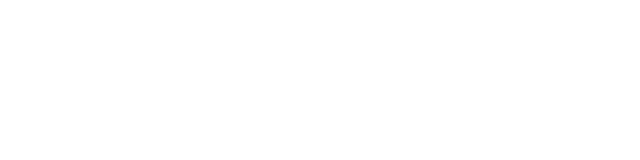
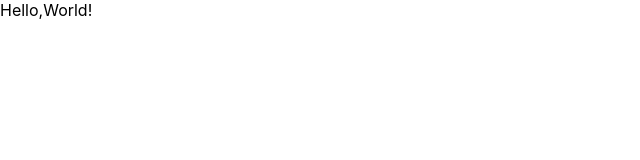
Before and after one commit to yohira0616/nuxt-sandbox, a Nuxt app: page /tasks in a window 1280 px wide. Before the commit this address had no page. Shown: the top 160 px of the page, without its empty margins (0-640 px from the left). Built offline with nearby package versions, Linux system fonts and the light colour scheme.

Commit message:
自分で作ったHelloWorldComponent動かした TODO onsenui動かない

```diff
--- /dev/null
+++ b/components/HelloWorld.vue
@@ -0,0 +1,12 @@
+<template>
+    <p>Hello,World!</p>
+</template>
+
+<script>
+  export default {
+  }
+</script>
+
+<style scoped>
+
+</style>
--- a/package.json
+++ b/package.json
@@ -13,7 +13,9 @@
     "precommit": "npm run lint"
   },
   "dependencies": {
-    "nuxt": "^1.0.0"
+    "nuxt": "^1.0.0",
+    "onsenui": "^2.10.4",
+    "vue-onsenui": "^2.6.1"
   },
   "devDependencies": {
     "babel-eslint": "^8.2.1",
--- /dev/null
+++ b/pages/tasks/index.vue
@@ -0,0 +1,20 @@
+<template>
+  <div>
+    <HelloWorld></HelloWorld>
+  </div>
+</template>
+
+<script>
+  import HelloWorld from '@/components/HelloWorld.vue'
+
+  export default {
+    name: "index",
+    components: {
+      HelloWorld
+    }
+  }
+</script>
+
+<style scoped>
+
+</style>
```
Also changed, not shown: plugins/vue-onsenui.js (added, +9 -0 lines), 2 other files (tests, documents, lock files or other folders).
